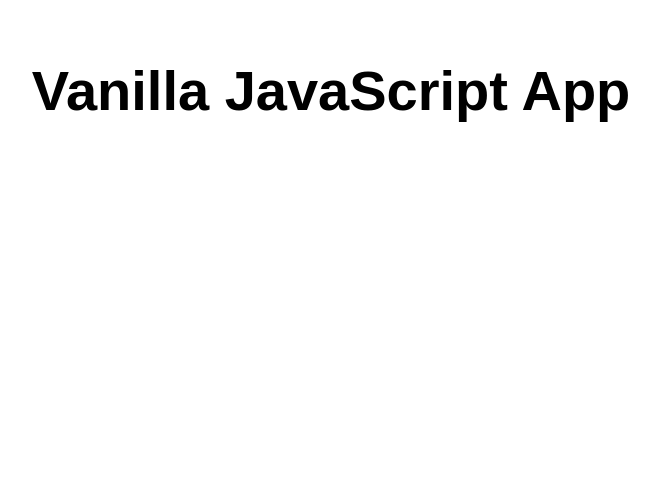
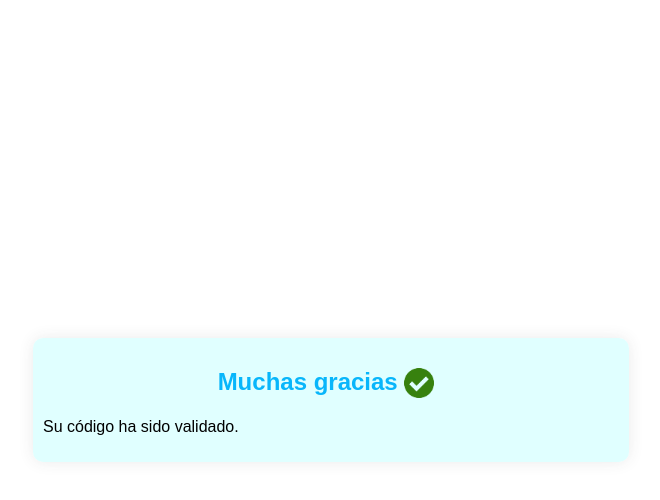
Before and after one commit to dev-GEENE/graciasValidacion, a website: page src/index.html in a window 1280 px wide. Shown: the whole page, without its empty margins (309-969 px from the left). Drawn offline with Linux system fonts and the light colour scheme.

Commit message:
Commit inicial

```diff
--- a/src/index.html
+++ b/src/index.html
@@ -1,17 +1,22 @@
-<!DOCTYPE html>
 <html lang="en">
-
 <head>
-  <meta charset="UTF-8">
-  <meta name="viewport" content="width=device-width, initial-scale=1.0">
-  <link rel="stylesheet" href="styles.css">
-  <title>Vanilla JavaScript App</title>
+    <meta charset="UTF-8">
+    <meta name="viewport" content="width=device-width, initial-scale=1.0">
+    <link rel="stylesheet" href="style.css">
+    <title>Agradecimiento</title>
 </head>
-
 <body>
-  <main>
-    <h1>Vanilla JavaScript App</h1>
-  </main>
+    <div class="form-container">
+        <h2>
+            Muchas gracias
+            <img src="klipartz.com.png"
+                 alt="Check Mark" style="vertical-align: middle; width: 30px; height: 30px; margin-right: 10px;">
+        </h2>
+        <form>
+            <div class="input-form">
+                <label for="input-form">Su código ha sido validado.</label>
+            </div>
+        </form>
+    </div>
 </body>
-
 </html>
--- /dev/null
+++ b/src/style.css
@@ -0,0 +1,59 @@
+@import url('https://fonts.googleapis.com/css2?family=Fredoka:wght@300..700&family=Roboto+Slab:wght@100..900&display=swap');
+
+body {
+    display: flex;
+    justify-content: center;
+    align-items: center;
+    height: 100vh;
+    margin: 0;
+    font-family: "Arial", sans-serif; /* Cambiado a Arial */
+    background-color: hsl(180, 100%, 100%);
+}
+
+.form-container {
+    background-color: rgba(220, 255, 255, 0.881);
+    padding: 10px;
+    border-radius: 10px;
+    box-shadow: 0 0 15px rgba(55, 54, 54, 0.1);
+    width: 45%;
+}
+
+.form-container h2 {
+    text-align: center;
+    color: rgb(8, 182, 251);
+}
+
+input,
+textarea {
+    width: 96.5%;
+    padding: 10px;
+    margin-bottom: 10px; /* Manteniendo un margen uniforme */
+    margin-top: 5px;
+    border: 1px solid #ccc;
+    border-radius: 5px;
+    background-color: rgb(243, 243, 243);
+    font-family: "Arial", sans-serif; /* Aplicado Arial también a los inputs y textarea */
+}
+
+input[type="submit"] {
+    background-color: #4356df;
+    color: white;
+    border: none;
+    cursor: pointer;
+    padding: 10px;
+    width: 30%;
+    display: block;
+    margin: 0 auto;
+    margin-top: 5%;
+    transition: background-color 0.3s;
+}
+
+input[type="submit"]:hover {
+    background-color: #58a5bf;
+}
+
+label {
+    display: block; /* Asegura que el label ocupe todo el ancho disponible */
+    text-align: justify; /* Centra el texto del label */
+    margin-bottom: 10px; /* Agrega un margen inferior para separación */
+}
--- a/src/styles.css
+++ /dev/null
@@ -1,21 +0,0 @@
-* {
-  font-family: Arial, Helvetica, sans-serif;
-}
-
-html, body {
-  margin: 0;
-  border: 0;
-  padding: 0;
-  background-color: #fff;
-}
-
-main {
-  margin: auto;
-  width: 50%;
-  padding: 20px;
-}
-
-main > h1 {
-  text-align: center;
-  font-size: 3.5em;
-}
```
Also changed, not shown: src/klipartz.com.png (added).
